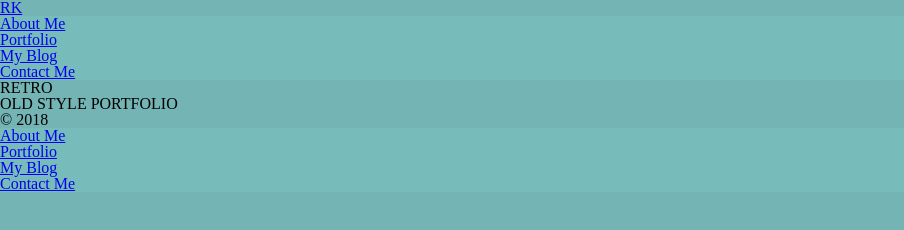
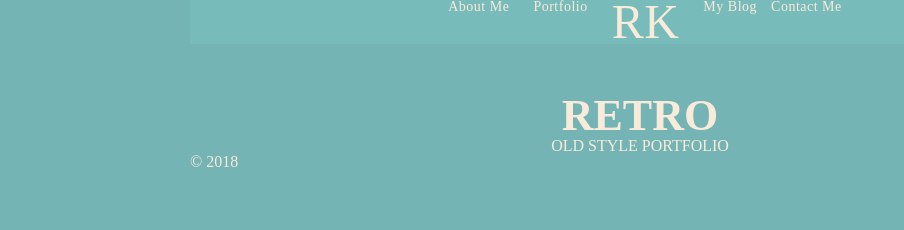
Before and after one commit to reuben-john/html-css-templates, a plain HTML site: page index.html in a window 1280 px wide. Shown: the whole page, without its empty margins (0-904 px from the left). Drawn offline with Linux system fonts and the light colour scheme.

Commit message:
Started on top nav bar

```diff
--- a/assets/stylesheets/main.css
+++ b/assets/stylesheets/main.css
@@ -13,7 +13,7 @@ dl, dt, dd, ol, ul, li,
 fieldset, form, label, legend,
 table, caption, tbody, tfoot, thead, tr, th, td,
 article, aside, canvas, details, embed,
-figure, figcaption, footer, header, hgroup,
+figure, figcaption, footer, .primary-header, hgroup,
 menu, nav, output, ruby, section, summary,
 time, mark, audio, video {
   margin: 0;
@@ -25,7 +25,7 @@ time, mark, audio, video {
 }
 /* HTML5 display-role reset for older browsers */
 article, aside, details, figcaption, figure,
-footer, header, hgroup, menu, nav, section {
+footer, .primary-header, hgroup, menu, nav, section {
   display: block;
 }
 body {
@@ -53,11 +53,134 @@ table {
   ========================================
 */
 
-nav {
+body {
+  background: #74b4b4;
+  color: #f9ebd9;
+}
+
+/*
+  ========================================
+  Navigation
+  ========================================
+*/
+
+.nav {
+  text-align: right;
+}
+.nav li {
+  display: inline-block;
+  margin: 0 10px;
+  vertical-align: top;
+}
+.nav li:last-child {
+  margin: 0;
+}
+
+/*
+  ========================================
+  Primary header
+  ========================================
+*/
+
+.logo {
+    font-size: 48px;
+    font-weight: 500;
+    letter-spacing: .5px;
+    line-height: 44px;
+    padding: 40px 0 22px 0;
+    text-transform: uppercase;
+}
+  .primary-nav {
     background: #78bbbb;
-    color: #f9ebd9;
+    font-size: 14px;
+    font-weight: 400;
+    letter-spacing: .5px;
+    text-align: center;
 }
-body {
-    background: #74b4b4;
 
+/*
+  ========================================
+  Clearfix
+  ========================================
+*/
+.group:before,
+.group:after {
+  content: "";
+  display: table;
 }
+.group:after {
+  clear: both;
+}
+.group {
+  clear: both;
+  *zoom: 1;
+}
+
+/*
+  ========================================
+  Links
+  ========================================
+*/
+
+a {
+  color: #f9ebd9;
+  text-decoration: none;
+}
+a:hover {
+  color: #525557;
+}
+
+/*
+  ========================================
+  Grid
+  ========================================
+*/
+
+*,
+*:before,
+*:after {
+  -webkit-box-sizing: border-box;
+     -moz-box-sizing: border-box;
+          box-sizing: border-box;
+}
+.container,
+.grid {
+  margin: 0 auto;
+  width: 960px;
+}
+.container {
+  padding-left: 30px;
+  padding-right: 30px;
+}
+.grid,
+.col-1-3,
+.col-2-3 {
+  padding-left: 15px;
+  padding-right: 15px;
+}
+.col-1-3,
+.col-2-3  {
+  display: inline-block;
+  vertical-align: top;
+}
+.col-1-3 {
+  width: 33.33%;
+}
+.col-2-3 {
+  width: 66.66%;
+}
+
+/*
+  ========================================
+  Home
+  ========================================
+*/
+
+.hero {
+  padding-top: 50px;
+  text-align: center;
+}
+.hero h2 {
+  font-size: 44px;
+  font-weight: 600;
+}
--- a/index.html
+++ b/index.html
@@ -10,14 +10,13 @@
 <body>
     <!-- Header -->
 
-    <header>
-        <h1 class="logo">
-            <a href="index.html">RK</a>
-        </h1>
+    <header class="primary-header container group">
+
         <nav class="nav primary-nav">
             <ul>
                 <li><a href="about.html">About Me</a></li>
                 <li><a href="portfolio.html">Portfolio</a></li>
+                <li><a class="logo" href="index.html">RK</a></li>
                 <li><a href="blog.html">My Blog</a></li>
                 <li><a href="contact.html">Contact Me</a></li>
             </ul>
@@ -26,7 +25,7 @@
 
     <!-- Hero -->
 
-    <section class="hero">
+    <section class="hero container">
         <h2>RETRO</h2>
         <p>OLD STYLE PORTFOLIO</p>
     </section>
@@ -35,18 +34,10 @@
 
     <!-- Footer -->
 
-    <footer>
+    <footer class="container">
 
         <small>&copy; 2018</small>
 
-        <nav class="nav">
-                <ul>
-                    <li><a href="about.html">About Me</a></li>
-                    <li><a href="portfolio.html">Portfolio</a></li>
-                    <li><a href="blog.html">My Blog</a></li>
-                    <li><a href="contact.html">Contact Me</a></li>
-                </ul>
-            </nav>
     </footer>
 
 </body>
```
